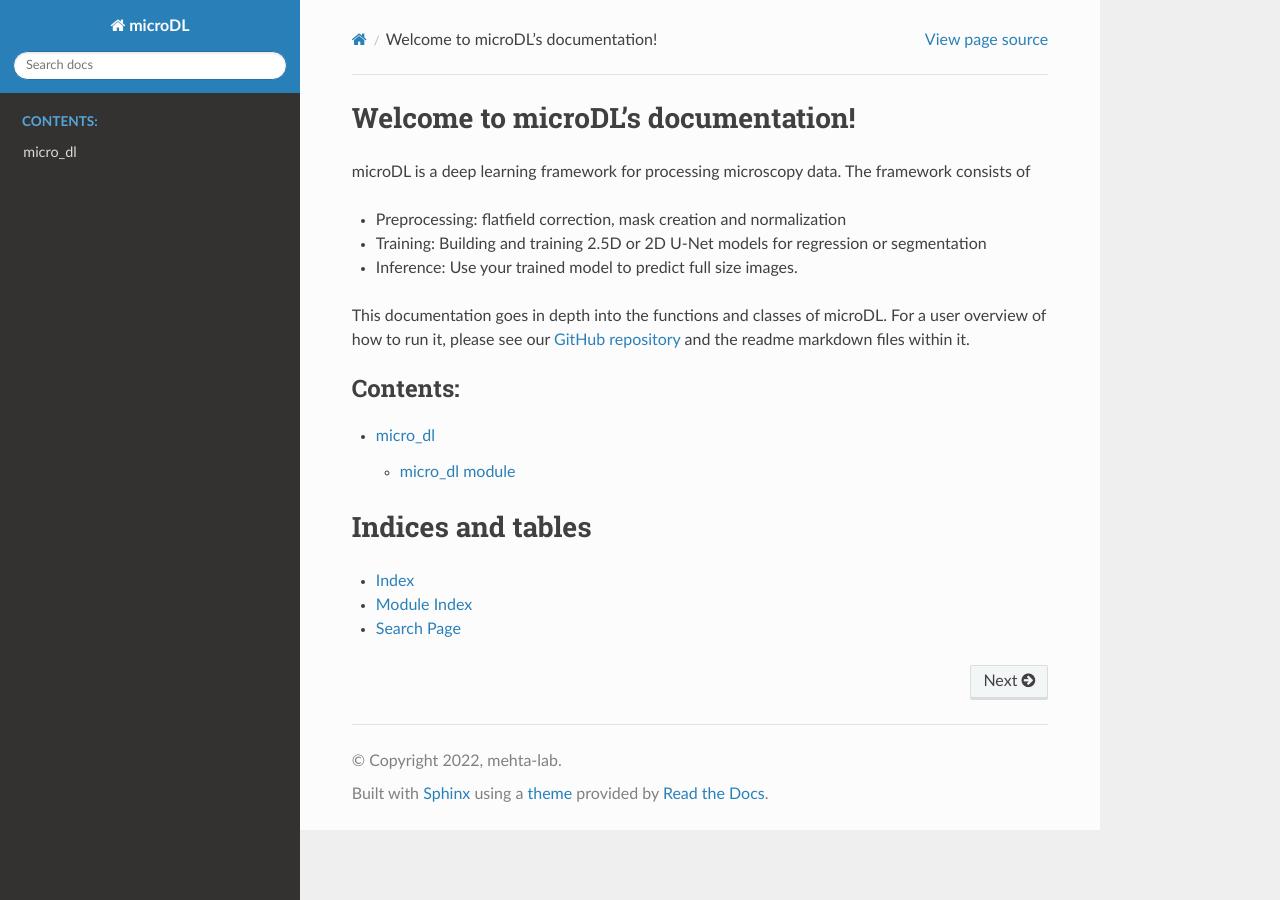
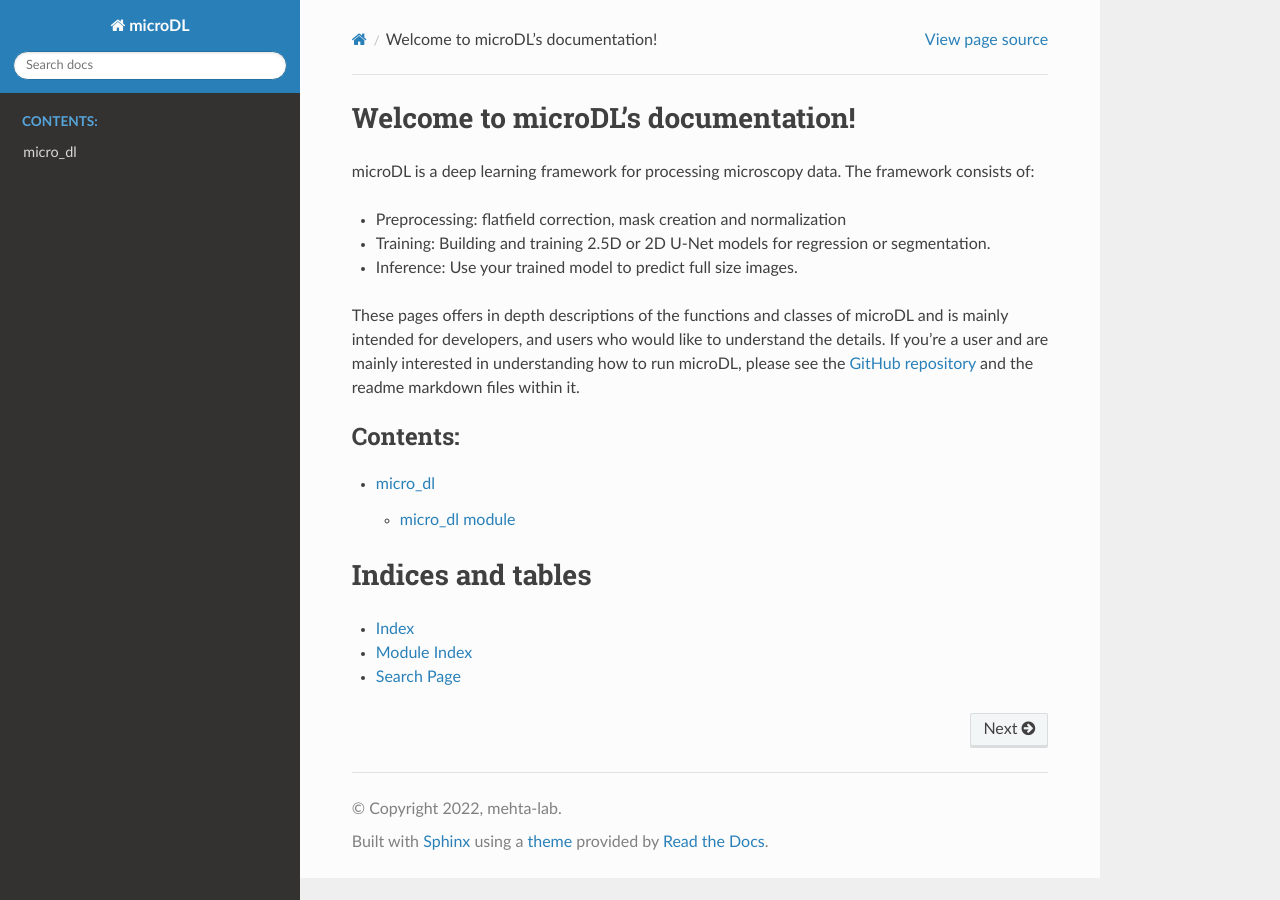
Before and after one commit to mehta-lab/microDL, a Sphinx documentation site: the page built from docs/source/index.rst, in a window 1280 px wide. Built offline with Sphinx 7.4.7 and the Read the Docs theme 2.0.0, drawn with Linux system fonts in a browser that asks for light colours.

Commit message:
updated index.rst

```diff
--- a/docs/source/index.rst
+++ b/docs/source/index.rst
@@ -11,14 +11,17 @@ Welcome to microDL's documentation!
    :caption: Introduction:
 
 microDL is a deep learning framework for processing microscopy data.
-The framework consists of
+The framework consists of:
 
 * Preprocessing: flatfield correction, mask creation and normalization
-* Training: Building and training 2.5D or 2D U-Net models for regression or segmentation
+* Training: Building and training 2.5D or 2D U-Net models for regression or segmentation.
 * Inference: Use your trained model to predict full size images.
 
-This documentation goes in depth into the functions and classes of microDL.
-For a user overview of how to run it, please see our `GitHub repository <https://github.com/mehta-lab/microDL>`_ and the readme markdown files within it.
+These pages offers in depth descriptions of the functions and classes of microDL and is mainly
+intended for developers,
+and users who would like to understand the details.
+If you're a user and are mainly interested in understanding how to run microDL,
+please see the `GitHub repository <https://github.com/mehta-lab/microDL>`_ and the readme markdown files within it.
 
 
 .. toctree::
```
